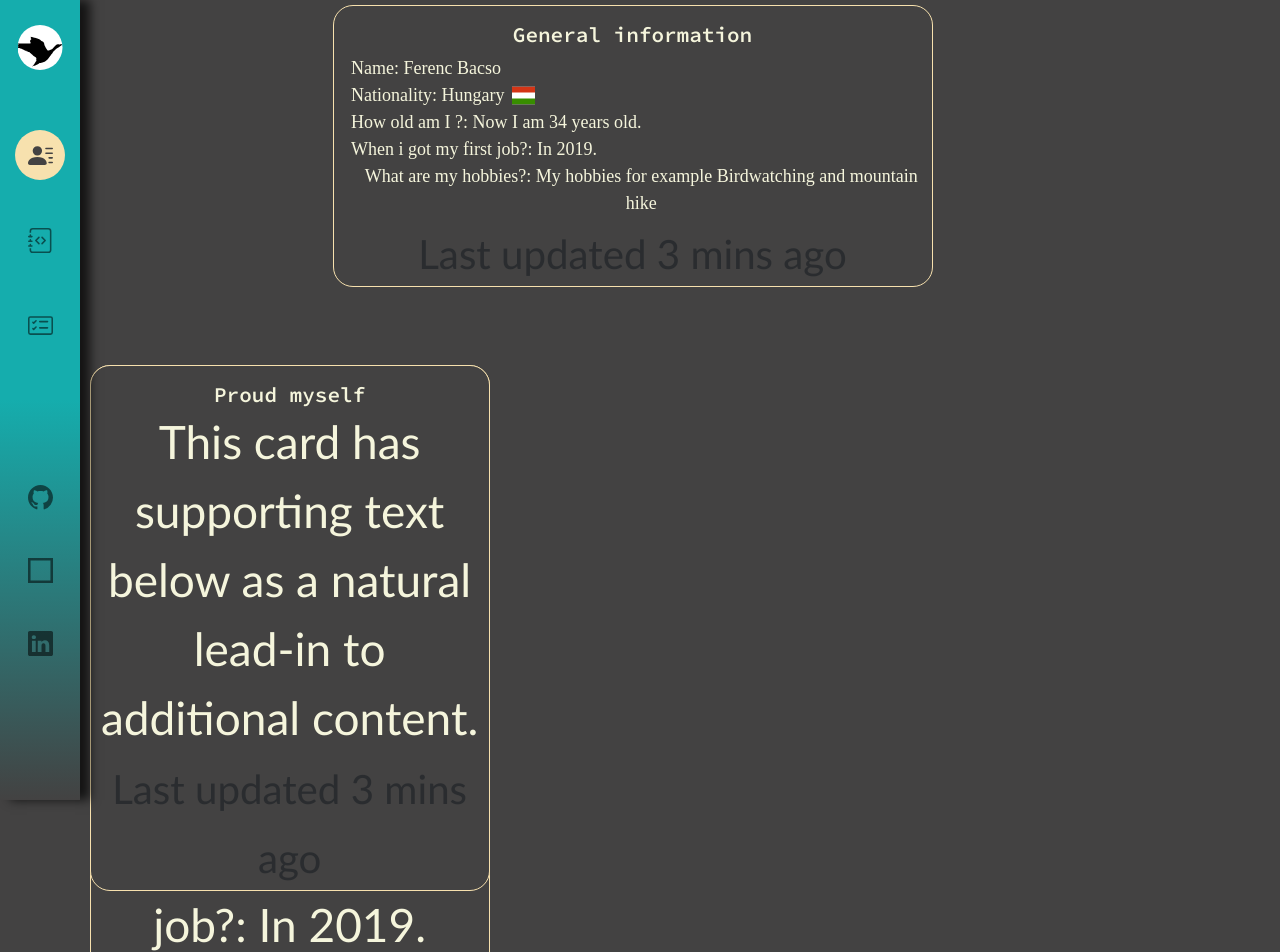
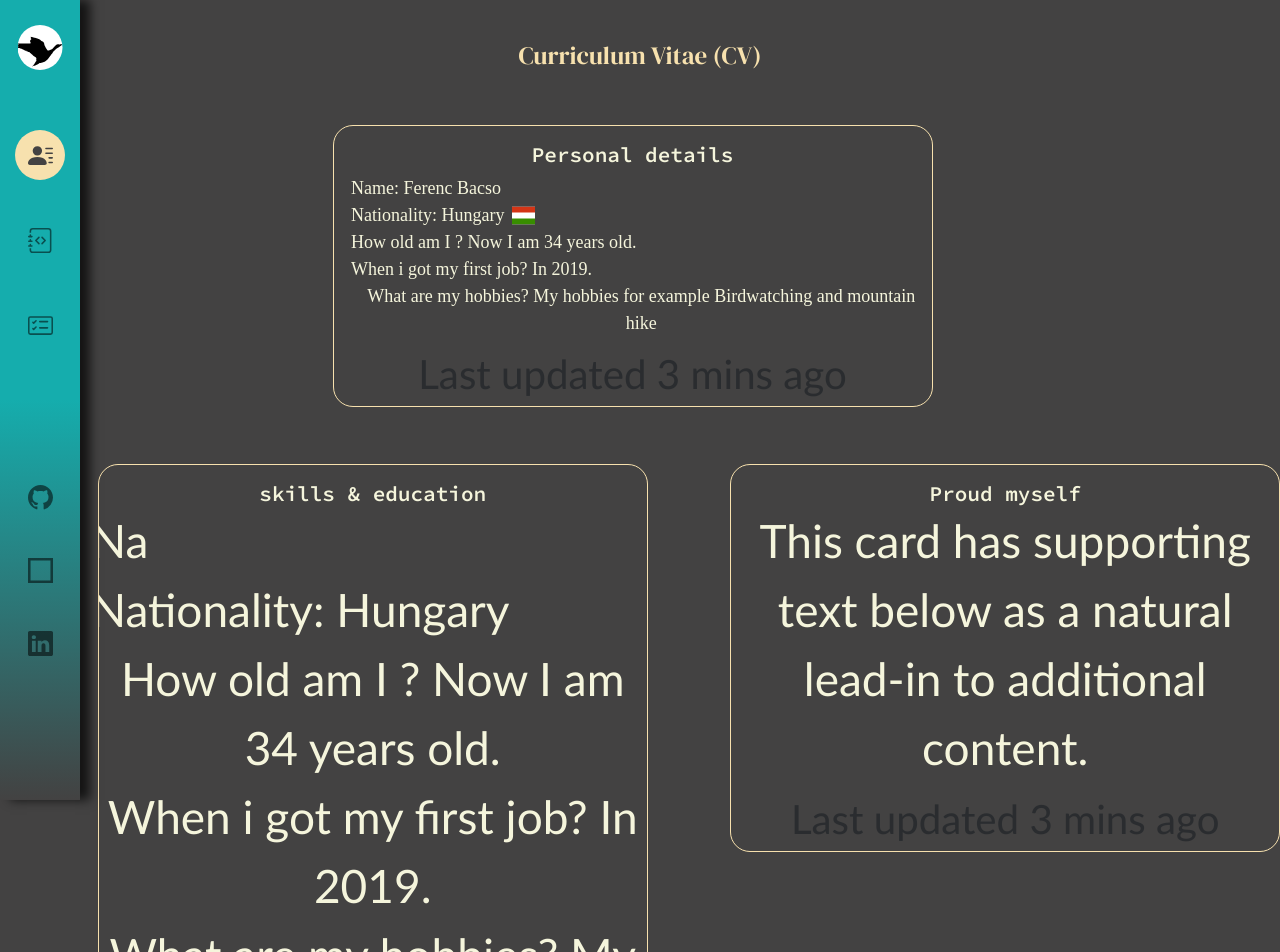
Before and after one commit to FerencBacso89/resume, a React (Vite) app: page /introduce in a window 1280 px wide. Shown: the top 952 px of the page. Built offline with nearby package versions, Linux system fonts and the light colour scheme.

Commit message:
introduce details
finish layout

```diff
--- a/src/Components/Introduce/Introduce.jsx
+++ b/src/Components/Introduce/Introduce.jsx
@@ -29,14 +29,14 @@ function Introduce() {
             <div class="card-deck row">
               <div class="card-info">
                 <div class="card-body">
-                  <h2 class="card-title">General information</h2>
+                  <h2 class="card-title">Personal details</h2>
                  <section className='info'>
                         <div className='general'>
                               <span className='row'>Name: Ferenc Bacso</span>
                               <span className='row'>Nationality: Hungary <img src={Hun}  alt='Hungarian National flag'></img></span>
-                              <span className='row'>How old am I ?: Now I am {calcAge()} years old.</span>
-                              <span className='row'>When i got my first job?: In 2019.</span>
-                              <span className='row'>What are my hobbies?: My hobbies for example Birdwatching and mountain hike</span>
+                              <span className='row'>How old am I ? Now I am {calcAge()} years old.</span>
+                              <span className='row'>When i got my first job? In 2019.</span>
+                              <span className='row'>What are my hobbies? My hobbies for example Birdwatching and mountain hike</span>
                         </div>
                  </section>
 
@@ -47,24 +47,28 @@ function Introduce() {
               </div>
 
             </div>
-        <section className='infogrid container-fluid'>
+    </section>
+        <section className='skill container-fluid'>
               <div class="card-row row">
-                        <div class="cardDeep col-4">
+                <div className='col-6 '>
+                        <div class="cardDeep">
                           <div class="card-body">
                             <h2 class="card-title">skills & education</h2>
                                   <div className='gal'>
                                         <span className='row'>Na</span>
                                         <span className='row'>Nationality: Hungary </span>
-                                        <span className='row'>How old am I ?: Now I am {calcAge()} years old.</span>
-                                        <span className='row'>When i got my first job?: In 2019.</span>
-                                        <span className='row'>What are my hobbies?: My hobbies for example Birdwatching and mountain hike</span>
+                                        <span className='row'>How old am I ? Now I am {calcAge()} years old.</span>
+                                        <span className='row'>When i got my first job? In 2019.</span>
+                                        <span className='row'>What are my hobbies? My hobbies for example Birdwatching and mountain hike</span>
                                   </div>
                           </div>
                           <div class="card-footer">
                             <small class="text-muted">Last updated 3 mins ago</small>
                           </div>
                         </div>
-                        <div class="cardDeep col-4">
+                </div>
+                <div className='col-6'>
+                        <div class="cardDeep">
                           <div class="card-body">
                             <h2 class="card-title">Proud myself</h2>
                             <p class="card-text">This card has supporting text below as a natural lead-in to additional content.</p>
@@ -73,9 +77,9 @@ function Introduce() {
                             <small class="text-muted">Last updated 3 mins ago</small>
                           </div>
                         </div>
-                  </div>
+                </div>
+            </div>
           </section>
-    </section>
 
 
     </>
--- a/src/Components/Introduce/introduce.css
+++ b/src/Components/Introduce/introduce.css
@@ -33,7 +33,7 @@
 }
 .card-deck{
     position: absolute;
-    top:0%;
+    top:15%;
 }
 .infoCards{
     display: flex;
@@ -58,6 +58,7 @@
     /* text-decoration: underline overline var(--lightText); */
     margin-top: 2vh;
 }
+/*personal details*/
 .card-info{
     background:  var(--primeColor);
 border: 1px solid var(--lightText);
@@ -69,24 +70,28 @@ word-wrap: break-word;
 overflow: hidden;
 }
 /* More info in grid layout  */
-.infogrid{
-    top:50vh;
-    display:flex ;
-    justify-content: space-between;
-}
-.card-row{
-
-}
 .cardDeep{
     background:  var(--primeColor);
     border: 1px solid var(--lightText);
     border-radius: 20px;
     margin: 0.5rem auto;
-    max-width: 400px;
+    /* width: fit-content; */
+    max-width: 43vw;
+    margin:0 auto;
     color: beige;
     word-wrap: break-word;
     overflow: hidden;
-    margin-left: 7vw;
+    margin-left: 3vw;
     position: absolute;
-    top:45vh;
+    top:58vh;
 }
+.cardDeep:first-child{
+    margin-left: 90px;
+}
+/* .dbcont{
+display: flex;
+justify-content: flex-start;
+top: 35vh;
+position: absolute;
+left: 2vw;
+} */
```
